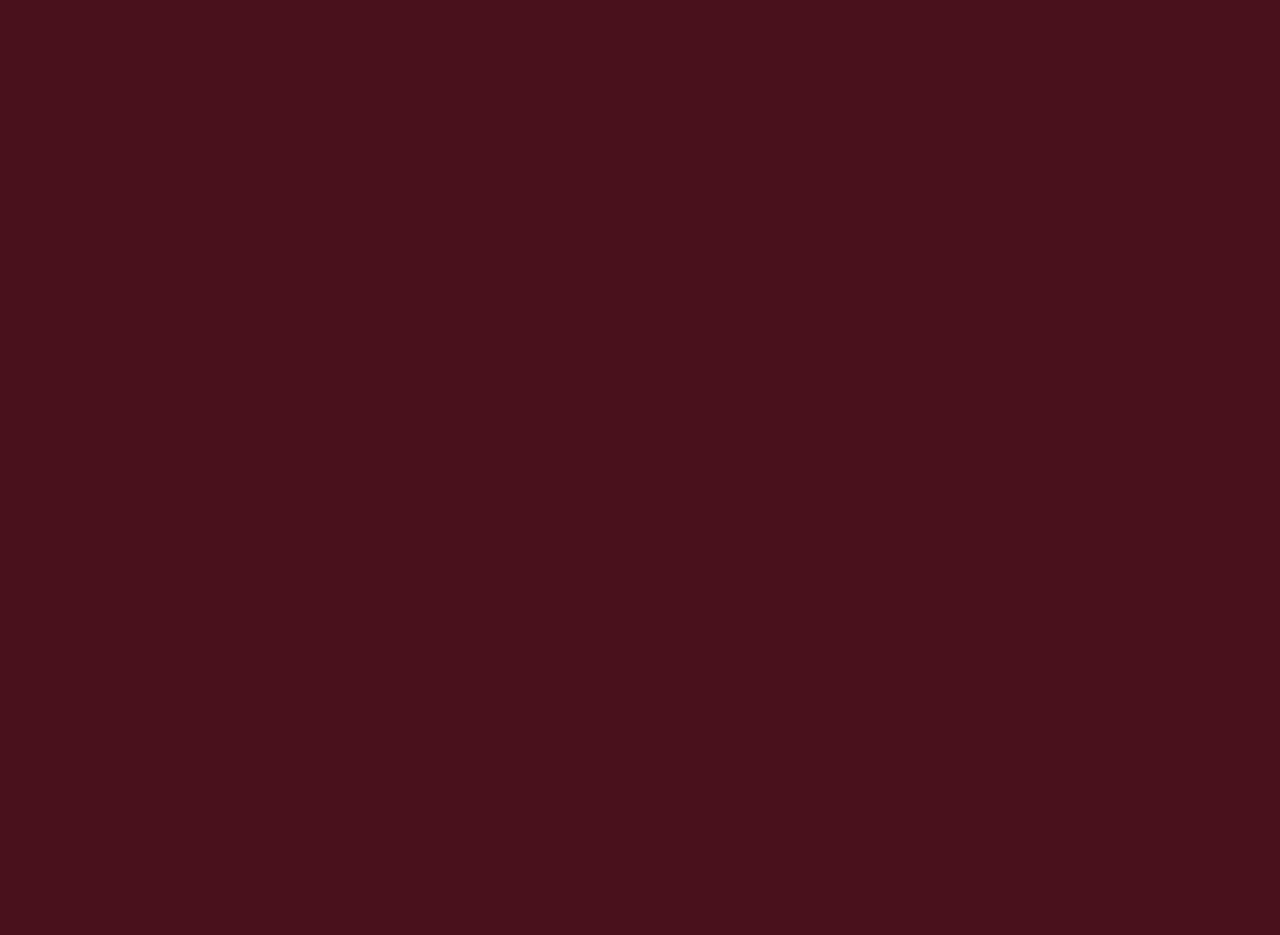
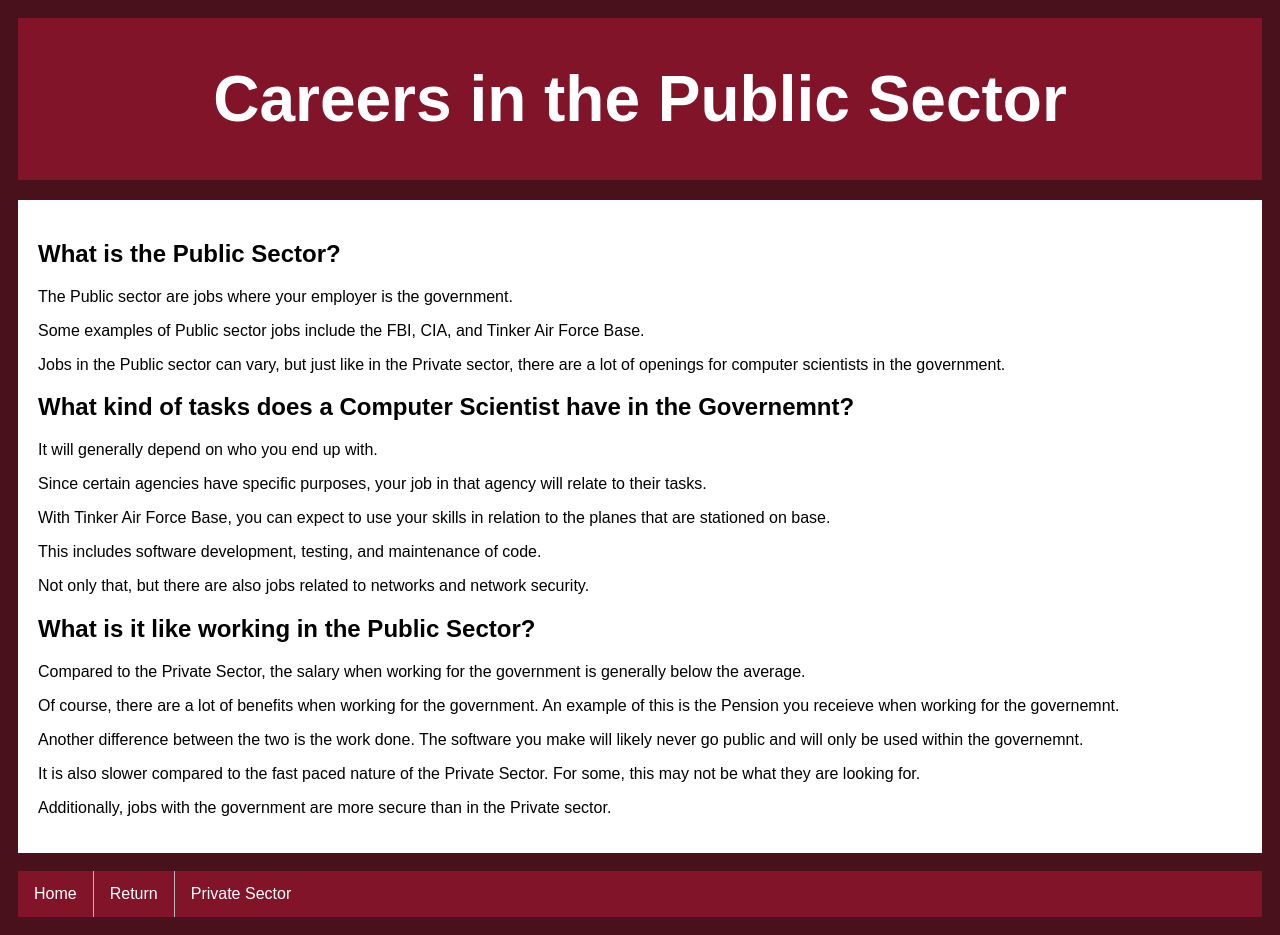
Before and after one commit to JennaStilling/seiv-project1, a plain HTML site: page public-sector.html in a window 1280 px wide. Before the commit the page ends 800 px from the top, so only its background shows below. Drawn offline with Linux system fonts and the light colour scheme.

Commit message:
Public Sector Page

```diff
--- a/public-sector.html
+++ b/public-sector.html
@@ -1,12 +1,42 @@
 <!DOCTYPE html>
+<link rel="stylesheet" href="styles-billtest.css">
 <html>
+	<head>
+		<title>Public Sector Careers</title>
+	</head>
 
-    <head>
-        <link rel="stylesheet" href="styles-billtest.css">
-    </head>
+	<body>
+		<div class="header">
+			<h1>Careers in the Public Sector</h1>
+		</div>
 
-    <body>
+		<div class="card">
+            <h2>What is the Public Sector?</h2>
+			<p>The Public sector are jobs where your employer is the government.</p>
+			<p>Some examples of Public sector jobs include the FBI, CIA, and Tinker Air Force Base.</p>
+			<p>Jobs in the Public sector can vary, but just like in the Private sector, there are a lot of openings for computer scientists in the government.</p>
 
-    </body>
+            <h2>What kind of tasks does a Computer Scientist have in the Governemnt?</h2>
+            <p>It will generally depend on who you end up with.</p>
+			<p>Since certain agencies have specific purposes, your job in that agency will relate to their tasks.</p>
+			<p>With Tinker Air Force Base, you can expect to use your skills in relation to the planes that are stationed on base.</p>
+			<p>This includes software development, testing, and maintenance of code.</p>
+			<p>Not only that, but there are also jobs related to networks and network security.</p>
+
+            <h2>What is it like working in the Public Sector?</h2>
+            <p>Compared to the Private Sector, the salary when working for the government is generally below the average.</p>
+            <p>Of course, there are a lot of benefits when working for the government. An example of this is the Pension you receieve when working for the governemnt.</p>
+            <p>Another difference between the two is the work done. The software you make will likely never go public and will only be used within the governemnt.</p>
+            <p>It is also slower compared to the fast paced nature of the Private Sector. For some, this may not be what they are looking for.</p>
+            <p>Additionally, jobs with the government are more secure than in the Private sector.</p>
+		</div>
+		</br>
+		<div class="bottomnav">
+			<a href="index.html">Home</a>
+			<a href="careers.html">Return</a>
+			<a href="links.html">Private Sector</a>
+		</div>
+	</body>
+
 
 </html>
```
